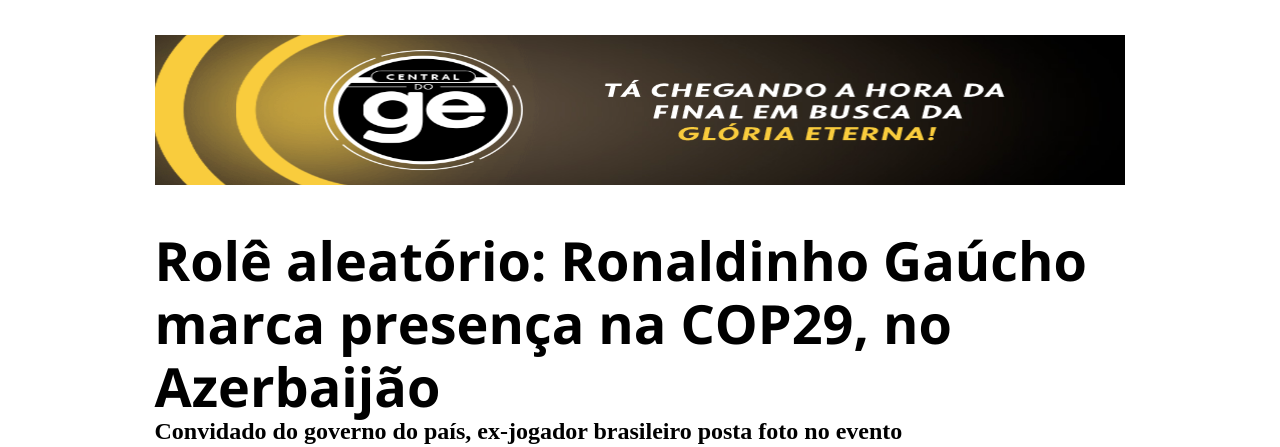
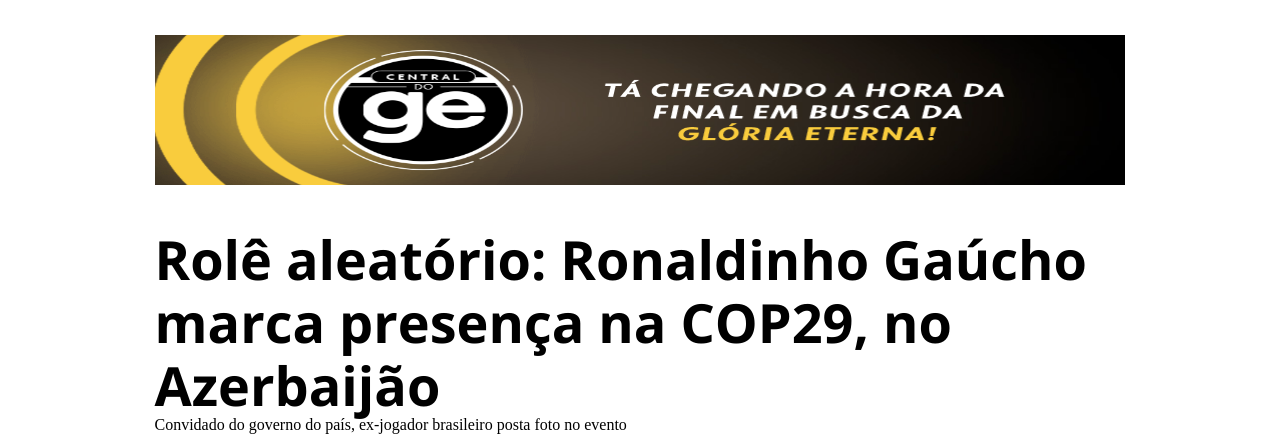
Before and after one commit to Oakferry/copia-ge, a plain HTML site: page index.html in a window 1280 px wide. Shown: the part 69-516 px from the top of the page. Drawn offline with nearby package versions, Linux system fonts and the light colour scheme.

Commit message:
Update index.html
Foi retirado um nível de arquivo que não tem aqui no Git: /Aula 08 - atividade-globo

```diff
--- a/index.html
+++ b/index.html
@@ -5,7 +5,7 @@
     <meta charset="UTF-8">
     <meta name="viewport" content="width=device-width, initial-scale=1.0">
     <title>Rolê aleatório: Ronaldinho Gaúcho marca presença na COP29, no Azerbaijão</title>
-    <link rel="stylesheet" href="/Aula 08 - atividade-globo/assets/css/reset.css">
+    <link rel="stylesheet" href="/assets/css/reset.css">
     <link rel="stylesheet" href="assets/css/style.css">
     <link rel="preconnect" href="https://fonts.googleapis.com">
     <link rel="preconnect" href="https://fonts.gstatic.com" crossorigin>
```
